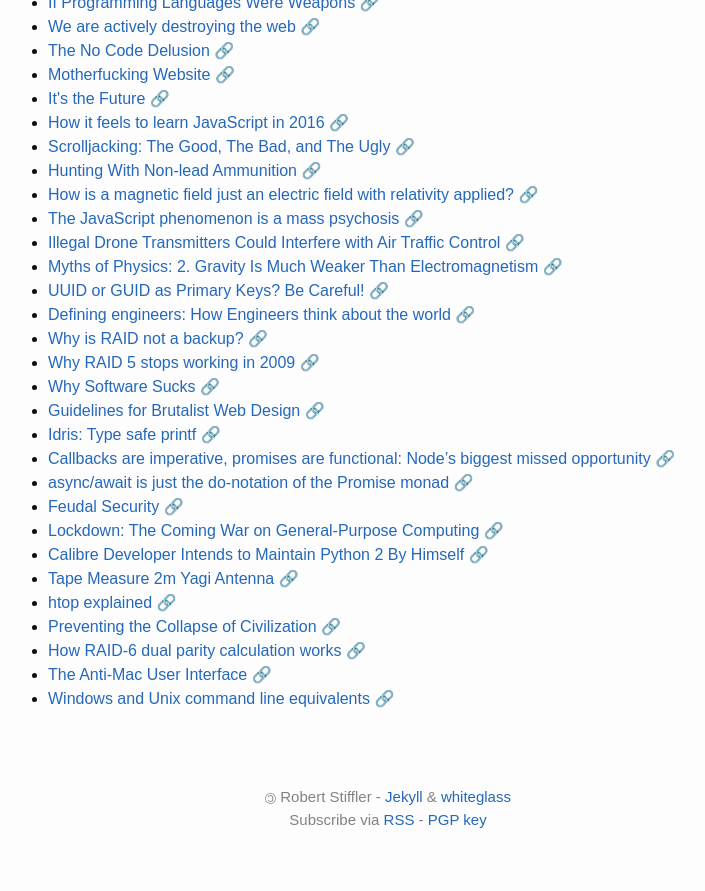
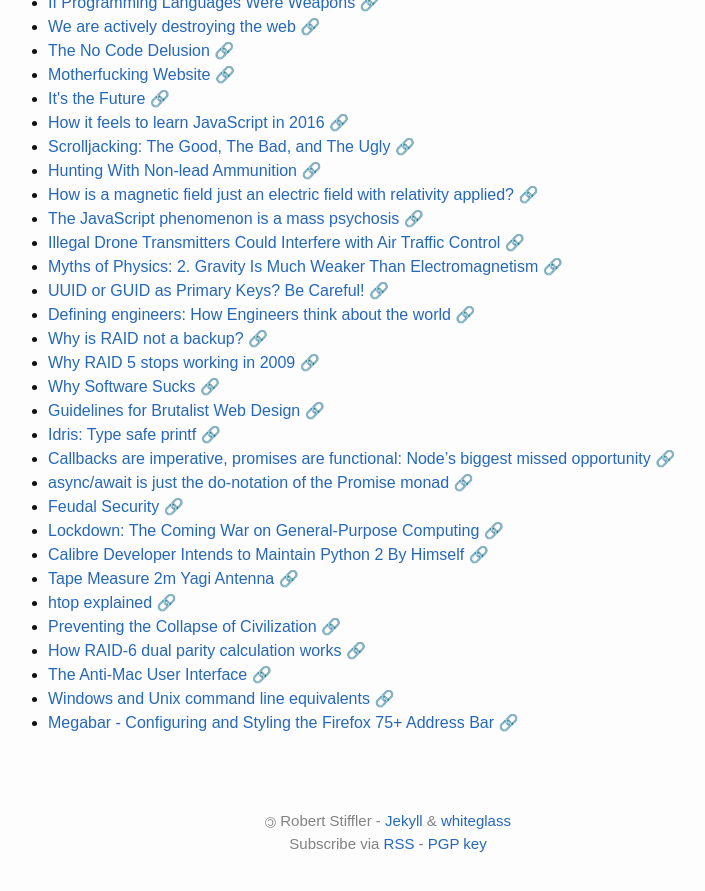
Before and after one commit to stifflerus/stifflerus, a Jekyll site: the page built from links.md, in a window 1280 px wide and 900 px high, scrolled down 1637 px. Shown: the top 891 px of the window, without its empty margins (252-957 px from the left). Built offline with Jekyll 4.4.1, drawn with Linux system fonts in a browser that asks for light colours.

Commit message:
added link to firefox megabar styling

```diff
--- a/_data/links.yml
+++ b/_data/links.yml
@@ -179,3 +179,5 @@ links:
     url: https://www.nngroup.com/articles/anti-mac-interface/
   - title: Windows and Unix command line equivalents
     url: https://www.lemoda.net/windows/windows2unix/windows2unix.html
+  - title: Megabar - Configuring and Styling the Firefox 75+ Address Bar
+    url: https://www.userchrome.org/megabar-styling-firefox-address-bar.html
```
